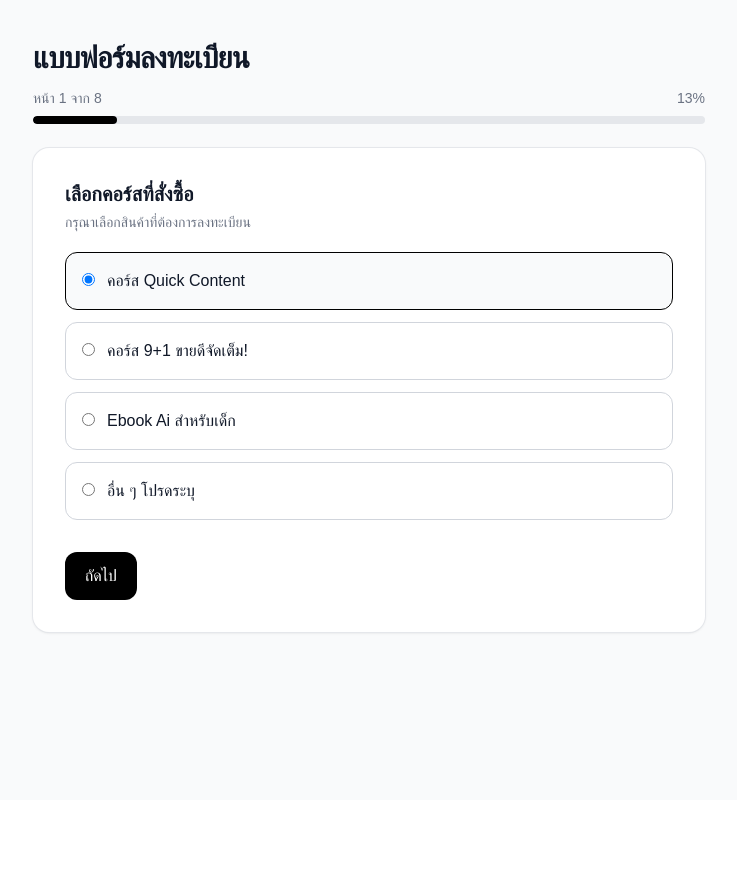
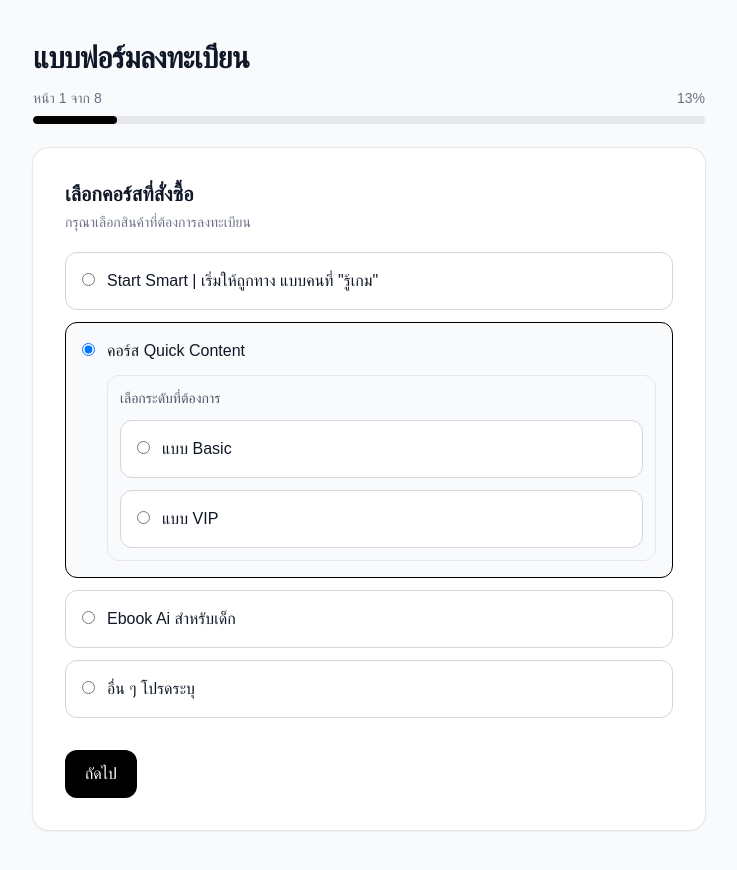
Before and after one commit to tinataylor-stack/tina-order-form, a Next.js app: page /form in a window 1280 px wide. Both pictures are taken after a click on the label "คอร์ส Quick Content". Shown: the whole page, without its empty margins (271-1008 px from the left). Before the commit the page ends 800 px from the top, so only its background shows below. Built offline with nearby package versions, Linux system fonts and the light colour scheme.

Commit message:
add start smart class option and delete 9+1 option

```diff
--- a/app/form/page.tsx
+++ b/app/form/page.tsx
@@ -8,11 +8,21 @@ import SignatureCanvas from "react-signature-canvas";
 export default function FormPage() {
   const router = useRouter();
   const sigCanvasRef = useRef<SignatureCanvas | null>(null);
+  const startSmartCourseName = 'Start Smart | เริ่มให้ถูกทาง แบบคนที่ "รู้เกม"';
+  const startSmartTiers = [
+    "แบบวิเคราะห์ให้ 299 บาท",
+    "แบบเอาจริง 1,990 บาท",
+    "แบบใกล้ชิด 19,990 บาท",
+  ];
+  const quickContentCourseName = "คอร์ส Quick Content";
+  const quickContentTiers = ["แบบ Basic", "แบบ VIP"];
 
   const [step, setStep] = useState(1);
   const totalSteps = 8;
 
   const [course, setCourse] = useState("");
+  const [startSmartTier, setStartSmartTier] = useState("");
+  const [quickContentTier, setQuickContentTier] = useState("");
   const [otherCourse, setOtherCourse] = useState("");
 
   const [firstName, setFirstName] = useState("");
@@ -45,7 +55,6 @@ export default function FormPage() {
   const [companyContactPhone, setCompanyContactPhone] = useState("");
 
   const [acceptedTerms, setAcceptedTerms] = useState(false);
-  const [signatureData, setSignatureData] = useState("");
 
   const [loading, setLoading] = useState(false);
   const [message, setMessage] = useState("");
@@ -55,7 +64,31 @@ export default function FormPage() {
   const isPersonalInvoice = invoiceType === "personal";
   const isCompanyInvoice = invoiceType === "company";
   const isOtherCourse = course === "other";
-  const finalCourse = isOtherCourse ? otherCourse.trim() : course;
+  const isStartSmartSystem = course === startSmartCourseName;
+  const isQuickContent = course === quickContentCourseName;
+  const finalCourse = isOtherCourse
+    ? otherCourse.trim()
+    : isStartSmartSystem && startSmartTier
+      ? `${startSmartCourseName} - ${startSmartTier}`
+      : isQuickContent && quickContentTier
+        ? `${quickContentCourseName} - ${quickContentTier}`
+      : course;
+
+  const handleCourseChange = (value: string) => {
+    setCourse(value);
+
+    if (value !== startSmartCourseName) {
+      setStartSmartTier("");
+    }
+
+    if (value !== quickContentCourseName) {
+      setQuickContentTier("");
+    }
+
+    if (value !== "other") {
+      setOtherCourse("");
+    }
+  };
 
   const validateEmail = (value: string) => {
     return /^[^\s@]+@[^\s@]+\.[^\s@]+$/.test(value);
@@ -70,6 +103,16 @@ export default function FormPage() {
 
       if (isOtherCourse && !otherCourse.trim()) {
         setMessage("กรุณาระบุคอร์สหรือสินค้าที่สั่งซื้อ");
+        return false;
+      }
+
+      if (isStartSmartSystem && !startSmartTier) {
+        setMessage("กรุณาเลือกระดับของ Start Smart System");
+        return false;
+      }
+
+      if (isQuickContent && !quickContentTier) {
+        setMessage("กรุณาเลือกระดับของคอร์ส Quick Content");
         return false;
       }
     }
@@ -204,7 +247,6 @@ export default function FormPage() {
 
   const clearSignature = () => {
     sigCanvasRef.current?.clear();
-    setSignatureData("");
   };
 
   const handleSubmit = async (e: React.FormEvent) => {
@@ -221,7 +263,6 @@ export default function FormPage() {
     }
 
     const finalSignature = sigCanvasRef.current.toDataURL("image/png");
-    setSignatureData(finalSignature);
 
     setLoading(true);
     setMessage("");
@@ -271,8 +312,8 @@ export default function FormPage() {
       router.push(
         `/thank-you?nickname=${encodeURIComponent(nickname.trim() || "คนเก่ง")}`
       );
-    } catch (error: any) {
-      setMessage(error.message || "เกิดข้อผิดพลาด");
+    } catch (error: unknown) {
+      setMessage(error instanceof Error ? error.message : "เกิดข้อผิดพลาด");
     } finally {
       setLoading(false);
     }
@@ -319,28 +360,74 @@ export default function FormPage() {
               </div>
 
               <div className="space-y-3">
-                <label className={radioCardClass(course === "คอร์ส Quick Content")}>
+                <label className={radioCardClass(isStartSmartSystem)}>
                   <input
                     type="radio"
                     name="course"
-                    value="คอร์ส Quick Content"
-                    checked={course === "คอร์ส Quick Content"}
-                    onChange={(e) => setCourse(e.target.value)}
+                    value={startSmartCourseName}
+                    checked={isStartSmartSystem}
+                    onChange={(e) => handleCourseChange(e.target.value)}
                     className="mt-1"
                   />
-                  <span className="font-medium text-gray-900">คอร์ส Quick Content</span>
+                  <div className="w-full">
+                    <div className="font-medium text-gray-900">{startSmartCourseName}</div>
+                    {isStartSmartSystem && (
+                      <div className="mt-3 space-y-3 rounded-xl border border-gray-200 bg-gray-50 p-3">
+                        <p className="text-sm text-gray-600">เลือกระดับที่ต้องการ</p>
+                        {startSmartTiers.map((tier) => (
+                          <label
+                            key={tier}
+                            className={radioCardClass(startSmartTier === tier)}
+                          >
+                            <input
+                              type="radio"
+                              name="startSmartTier"
+                              value={tier}
+                              checked={startSmartTier === tier}
+                              onChange={(e) => setStartSmartTier(e.target.value)}
+                              className="mt-1"
+                            />
+                            <span className="font-medium text-gray-900">{tier}</span>
+                          </label>
+                        ))}
+                      </div>
+                    )}
+                  </div>
                 </label>
 
-                <label className={radioCardClass(course === "คอร์ส 9+1 ขายดีจัดเต็ม!")}>
+                <label className={radioCardClass(isQuickContent)}>
                   <input
                     type="radio"
                     name="course"
-                    value="คอร์ส 9+1 ขายดีจัดเต็ม!"
-                    checked={course === "คอร์ส 9+1 ขายดีจัดเต็ม!"}
-                    onChange={(e) => setCourse(e.target.value)}
+                    value={quickContentCourseName}
+                    checked={isQuickContent}
+                    onChange={(e) => handleCourseChange(e.target.value)}
                     className="mt-1"
                   />
-                  <span className="font-medium text-gray-900">คอร์ส 9+1 ขายดีจัดเต็ม!</span>
+                  <div className="w-full">
+                    <div className="font-medium text-gray-900">{quickContentCourseName}</div>
+                    {isQuickContent && (
+                      <div className="mt-3 space-y-3 rounded-xl border border-gray-200 bg-gray-50 p-3">
+                        <p className="text-sm text-gray-600">เลือกระดับที่ต้องการ</p>
+                        {quickContentTiers.map((tier) => (
+                          <label
+                            key={tier}
+                            className={radioCardClass(quickContentTier === tier)}
+                          >
+                            <input
+                              type="radio"
+                              name="quickContentTier"
+                              value={tier}
+                              checked={quickContentTier === tier}
+                              onChange={(e) => setQuickContentTier(e.target.value)}
+                              className="mt-1"
+                            />
+                            <span className="font-medium text-gray-900">{tier}</span>
+                          </label>
+                        ))}
+                      </div>
+                    )}
+                  </div>
                 </label>
 
                 <label className={radioCardClass(course === "Ebook Ai สำหรับเด็ก")}>
@@ -349,7 +436,7 @@ export default function FormPage() {
                     name="course"
                     value="Ebook Ai สำหรับเด็ก"
                     checked={course === "Ebook Ai สำหรับเด็ก"}
-                    onChange={(e) => setCourse(e.target.value)}
+                    onChange={(e) => handleCourseChange(e.target.value)}
                     className="mt-1"
                   />
                   <span className="font-medium text-gray-900">Ebook Ai สำหรับเด็ก</span>
@@ -361,7 +448,7 @@ export default function FormPage() {
                     name="course"
                     value="other"
                     checked={isOtherCourse}
-                    onChange={(e) => setCourse(e.target.value)}
+                    onChange={(e) => handleCourseChange(e.target.value)}
                     className="mt-1"
                   />
                   <div className="w-full">
```
